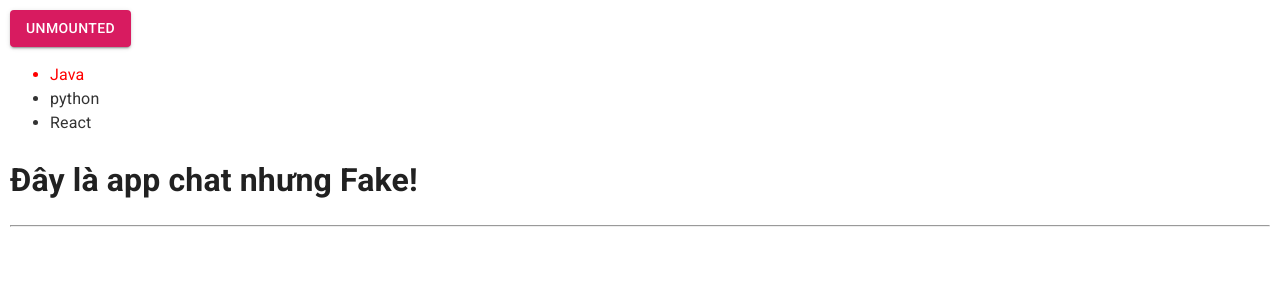
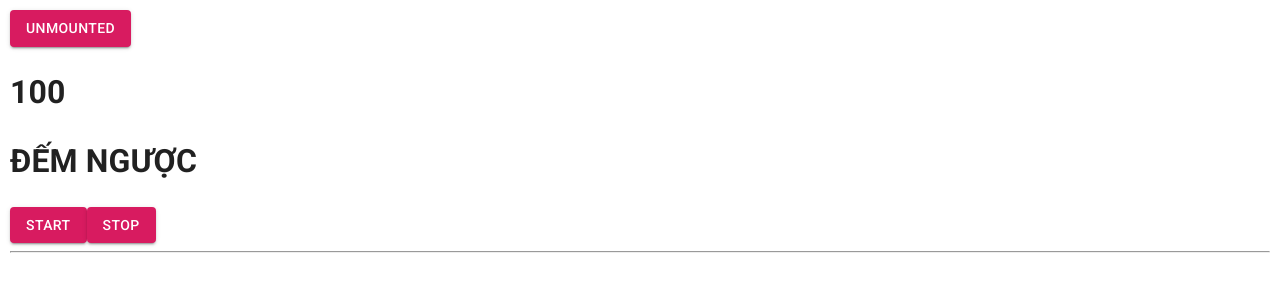
Before and after one commit to nqbao47/hook-learning, a React (Create React App) app: page / in a window 1280 px wide. Both pictures are taken after a click on the button "MOUNTED". Shown: the top 300 px of the page. Built offline with nearby package versions, Linux system fonts and the light colour scheme.

Commit message:
Ứng dụng useRef hook qua 2 ví dụ

```diff
--- a/src/App.js
+++ b/src/App.js
@@ -14,7 +14,7 @@ import LightModeIcon from "@mui/icons-material/LightMode";
 import DarkModeIcon from "@mui/icons-material/DarkMode";
 import SettingsBrightnessIcon from "@mui/icons-material/SettingsBrightness";
 import { useState } from "react";
-import FakeChatApp from "./components/useEffect/FakeChatApp";
+import CheckPrevAndCurrentValue from "./components/useRef/CheckPrevAndCurrentValue";
 
 function ModeSelect() {
   const { mode, setMode } = useColorScheme();
@@ -105,7 +105,7 @@ function App() {
         >
           {status || setStatus("Unmounted")}
         </Button>
-        {show && <FakeChatApp />}
+        {show && <CheckPrevAndCurrentValue />}
 
         <hr />
         {/* <TodoList />
--- /dev/null
+++ b/src/components/useRef/CheckPrevAndCurrentValue.js
@@ -0,0 +1,72 @@
+/**
+ * Kiểm tra giá trị hiện tại và giá trị trước đó của State trong useEffect
+ * Bằng cách kết hợp với useEffect
+ *
+ */
+
+import React, { useEffect } from "react";
+import { useState, useRef } from "react";
+
+import { Button } from "@mui/material";
+
+function CheckPrevAndCurrentValue() {
+  const [countdown, setCountdown] = useState(100);
+
+  const timerId = useRef();
+
+  // Lưu giá trị giá trị trc đó của state (countdown)
+  const prevCount = useRef();
+
+  // Lấy ra thẻ tag sử dụng useRef (tương tự với getElementById)
+  const h1Ref = useRef();
+
+  useEffect(() => {
+    // In ra element
+    // console.log(h1Ref.current);
+
+    // Lấy ra toạ độ element
+    const rect = h1Ref.current.getBoundingClientRect();
+
+    console.log(rect);
+  });
+
+  useEffect(() => {
+    prevCount.current = countdown;
+  }, [countdown]);
+
+  const handleStart = () => {
+    timerId.current = setInterval(() => {
+      setCountdown((prev) => prev - 1);
+    }, 1000);
+
+    console.log("Start -> ", timerId.current);
+  };
+
+  const handleStop = () => {
+    clearInterval(timerId.current);
+    console.log("Stop -> ", timerId.current);
+  };
+
+  console.log("Current: ", countdown, "Previous: ", prevCount.current);
+
+  return (
+    <>
+      <h1 ref={h1Ref}>{countdown}</h1>
+      <h1 ref={h1Ref}>ĐẾM NGƯỢC</h1>
+      <Button
+        variant="contained"
+        onClick={handleStart}
+      >
+        Start
+      </Button>
+      <Button
+        variant="contained"
+        onClick={handleStop}
+      >
+        Stop
+      </Button>
+    </>
+  );
+}
+
+export default CheckPrevAndCurrentValue;
```
Also changed, not shown: src/components/useRef/CountDown.js (added, +50 -0 lines), src/components/useRef/doc.md (added).
